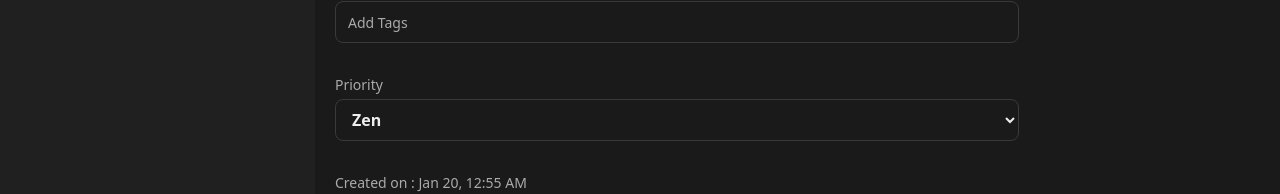
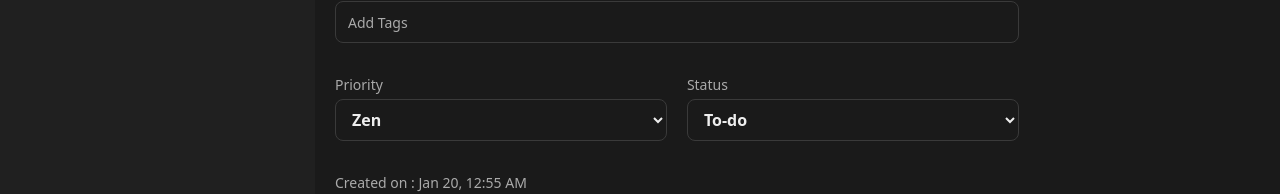
Before and after one commit to joshir16/Zenban, a React (Vite) app: page /boards/1/card/1 in a window 1280 px wide. Shown: the part 504-698 px from the top of the page. Built offline with nearby package versions, Linux system fonts and the light colour scheme.

Commit message:
added status and columns

```diff
--- a/src/components/Card.tsx
+++ b/src/components/Card.tsx
@@ -11,18 +11,18 @@ export default function Card({ card }: CardProp) {
 
   return (
     <button
-      className="h-max flex-1 max-w-full lg:max-w-[48%] xl:max-w-75 text-left"
+      className="h-max flex-1 max-w-full text-left"
       onClick={() => navigate(`/boards/${card.boardId}/card/${card.cardId}`)}
     >
       <div className="group flex flex-col gap-5 sm:gap-7 md:gap-10 p-2 bg-board bg-card bg-background-900 rounded-xl border border-background-500 text-text-300 hover:bg-background-700  transition-all duration-400 ease-in-out">
         <div className={`flex flex-col flex-1 gap-2 pl-2 ${card.priority}`}>
-          <h3 className="text-xl md:text-2xl font-bold group-hover:text-accent group-hover:transition-all group-hover:duration-500 group-hover:ease-in-out">
+          <h3 className="text-base sm:text-lg md:text-2xl font-bold group-hover:text-accent group-hover:transition-all group-hover:duration-500 group-hover:ease-in-out">
             {card.cardTitle}
           </h3>
-          <p className="flex-1 text-sm font-normal tracking-wide truncate">
+          <p className="flex-1 text-xs sm:text-sm font-normal tracking-wide truncate">
             {card.description}
           </p>
-          <span className="text-xs font-semibold text-text block text-end mt-2">
+          <span className="text-xs font-medium text-text block text-end mt-2">
             {getCurrentTime(card.createdOn)}
           </span>
         </div>
--- a/src/components/CardForm.tsx
+++ b/src/components/CardForm.tsx
@@ -32,6 +32,7 @@ export default function CardForm() {
   );
   const [tags, setTags] = useState(cardDetails?.tags || "");
   const [priority, setPriority] = useState(cardDetails?.priority || "zen");
+  const [status, setStatus] = useState(cardDetails?.priority || "todo");
 
   const creationDate: Date = cardDetails?.createdOn
     ? new Date(cardDetails.createdOn)
@@ -48,7 +49,7 @@ export default function CardForm() {
         cardId!,
         cardTitle,
         cardDescription,
-        "to-do",
+        status,
         priority,
         tags,
         creationDate.toISOString(),
@@ -120,7 +121,8 @@ export default function CardForm() {
           />
         </div>
 
-        <div className="flex flex-col gap-1">
+        <div className="flex gap-5">
+          <div className="flex-1 flex flex-col gap-1">
             <label className="text-sm font-medium text-text" htmlFor="priority">
               Priority
             </label>
@@ -147,13 +149,38 @@ export default function CardForm() {
             </select>
           </div>
 
+          <div className="flex-1 flex flex-col gap-1">
+            <label className="text-sm font-medium text-text" htmlFor="status">
+              Status
+            </label>
+            <select
+              name="status"
+              id="status"
+              className="input"
+              defaultValue={status}
+              required
+              onChange={(e) => setStatus(e.target.value)}
+            >
+              <option value="todo" className="bg-background-900">
+                To-do
+              </option>
+              <option value="inprogress" className="bg-background-900">
+                In Progress
+              </option>
+              <option value="completed" className="bg-background-900">
+                Completed
+              </option>
+            </select>
+          </div>
+        </div>
+
         <div className="flex  flex-col gap-2">
           <p className="text-sm font-medium text-text block ">
             Created on : {getCurrentTime(creationDate)}
           </p>
         </div>
 
-        <div className="flex gap-5 w-full">
+        <div className="flex gap-5 ">
           <button type="submit" className="primaryButton flex-1">
             {cardDetails ? "Update Card" : "Save Card"}
           </button>
--- a/src/components/Columns.tsx
+++ b/src/components/Columns.tsx
@@ -1,9 +1,7 @@
-export default function Columns() {
+export default function Columns({ children }: { children: React.ReactNode }) {
   return (
-    <div className="h-full flex flex-col flex-wrap min-h-1/2 ">
-      <h5 className="text-xs font-semibold p-.75">To-do</h5>
-
-      <div className="grow bg-columns"></div>
+    <div className="md:h-1/3 lg:h-full flex-1 min-w-60 bg-columns flex-wrap">
+      {children}
     </div>
   );
 }
--- a/src/index.css
+++ b/src/index.css
@@ -34,7 +34,7 @@
   }
 
   .primaryButton {
-    @apply px-3 py-1 font-semibold border border-accent focus:outline-none focus:ring focus:ring-accent md:px-5 md:py-2 transition-all duration-400 hover:bg-accent hover:text-black;
+    @apply px-3 py-1 font-semibold border border-accent focus:outline-none focus:ring focus:ring-accent md:px-3 md:py-2 transition-all duration-400 hover:bg-accent hover:text-black;
   }
 
   .zen {
--- a/src/pages/BoardDetails.tsx
+++ b/src/pages/BoardDetails.tsx
@@ -4,11 +4,18 @@ import { useParams } from "react-router-dom";
 
 import Card from "../components/Card";
 import { Header } from "../components/Header";
+import Columns from "../components/Columns";
+
+const columns = [
+  { id: "todo", title: "To-do" },
+  { id: "inprogress", title: "In Progress" },
+  { id: "completed", title: "Completed" },
+];
 
 export default function BoardDetails() {
   const { boardId } = useParams();
   const currentBoard = useSelector((state: RootState) =>
-    state.boards.find((board) => board.id === boardId)
+    state.boards.find((board) => board.id === boardId),
   );
 
   const cards = currentBoard?.cards ?? [];
@@ -20,8 +27,17 @@ export default function BoardDetails() {
       {cards.length ? (
         <>
           <section className="p-5 sm:p-3 flex flex-wrap content-start gap-3 h-full overflow-auto">
-            {cards.map((card) => (
-              <Card card={card} key={card.cardId} />
+            {columns.map((col) => (
+              <Columns key={col.id}>
+                <h5 className="text-sm font-semibold px-2 pt-1">{col.title}</h5>
+                <div className="grow p-1 flex flex-wrap gap-1">
+                  {cards
+                    .filter((card) => card.status === col.id)
+                    .map((card) => (
+                      <Card card={card} key={card.cardId} />
+                    ))}
+                </div>
+              </Columns>
             ))}
           </section>
         </>
--- a/src/store/slice/boardSlice.tsx
+++ b/src/store/slice/boardSlice.tsx
@@ -32,7 +32,7 @@ const boardSlice = createSlice({
         cardId: string,
         cardTitle: string,
         cardDescription: string,
-        status: string | null,
+        status: string,
         priority: string,
         tags: string,
         creationDate: string,
@@ -68,6 +68,7 @@ const boardSlice = createSlice({
           card!.cardTitle = action.payload.cardTitle;
           card!.description = action.payload.description;
           card!.tags = action.payload.tags;
+          card!.status = action.payload.status;
           card!.priority = action.payload.priority;
           card!.createdOn = action.payload.createdOn;
         } else {
```
Lines whose indentation alone changed are shown as unchanged.
